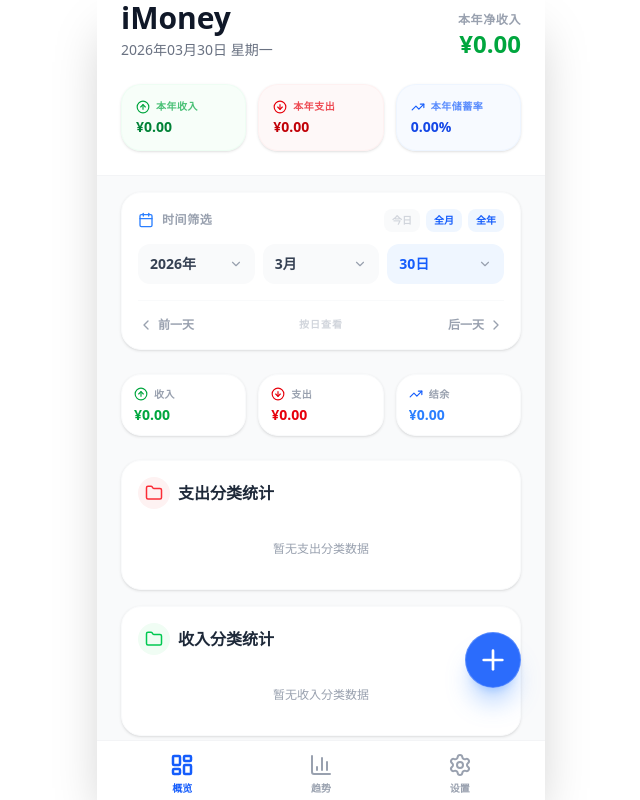
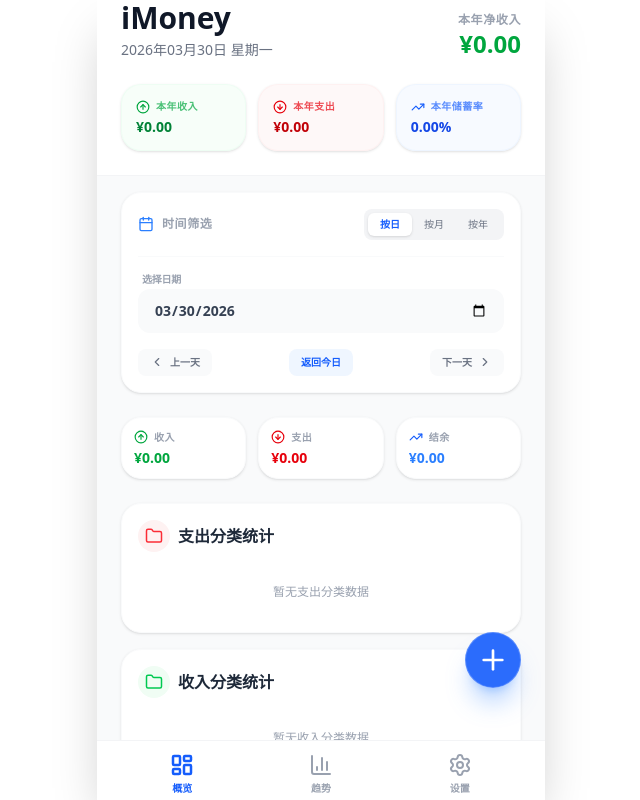
Before and after one commit to sufuwang/iMoney, a React (Vite) app: page / in a window 1280 px wide. Shown: the whole page, without its empty margins (319-959 px from the left). Built offline with nearby package versions, Linux system fonts and the light colour scheme.

Commit message:
feat: date filter

```diff
--- a/src/App.tsx
+++ b/src/App.tsx
@@ -1123,153 +1123,92 @@
       <main ref={mainRef} className="flex-1 overflow-y-auto px-6 py-4 scrollbar-hide overscroll-contain">
         {activeTab === 'history' && (
           <div className="space-y-6 pb-32">
-            {/* Cascading Date Selector */}
             <div className="bg-white rounded-2xl p-4 shadow-sm border border-gray-50">
-              <div className="flex items-center justify-between mb-3">
+              <div className="flex items-center justify-between mb-4">
                 <div className="flex items-center gap-2">
                   <CalendarIcon size={16} className="text-blue-500" />
                   <span className="text-xs font-bold text-gray-400 uppercase tracking-wider">时间筛选</span>
                 </div>
-                <div className="flex items-center gap-1.5">
-                  {/* 今日 */}
-                  {(!isSameDay(historyDate, new Date()) || historyView !== 'day') ? (
-                    <button
-                      onClick={() => {
-                        setHistoryDate(new Date());
-                        setHistoryView('day');
-                      }}
-                      className="text-[10px] font-bold text-blue-600 bg-blue-50 px-2 py-1 rounded-lg active:scale-95 transition-all"
-                    >
-                      今日
-                    </button>
-                  ) : (
-                    <div className="text-[10px] font-bold text-gray-300 bg-gray-50 px-2 py-1 rounded-lg">今日</div>
-                  )}
-                  {/* 全月 */}
-                  {(!isSameMonth(historyDate, new Date()) || historyView !== 'month') ? (
-                    <button
-                      onClick={() => {
-                        setHistoryDate(new Date());
-                        setHistoryView('month');
-                      }}
-                      className="text-[10px] font-bold text-blue-600 bg-blue-50 px-2 py-1 rounded-lg active:scale-95 transition-all"
-                    >
-                      全月
-                    </button>
-                  ) : (
-                    <div className="text-[10px] font-bold text-gray-300 bg-gray-50 px-2 py-1 rounded-lg">全月</div>
-                  )}
-                  {/* 全年 */}
-                  {(!isSameYear(historyDate, new Date()) || historyView !== 'year') ? (
-                    <button
-                      onClick={() => {
-                        setHistoryDate(new Date());
-                        setHistoryView('year');
-                      }}
-                      className="text-[10px] font-bold text-blue-600 bg-blue-50 px-2 py-1 rounded-lg active:scale-95 transition-all"
-                    >
-                      全年
-                    </button>
-                  ) : (
-                    <div className="text-[10px] font-bold text-gray-300 bg-gray-50 px-2 py-1 rounded-lg">全年</div>
-                  )}
-                </div>
-              </div>
-
-              <div className="grid grid-cols-3 gap-2">
-                {/* Year Select */}
-                <div className="relative group">
-                  <select
-                    value={historyDate.getFullYear()}
-                    onChange={(e) => {
-                      const newDate = new Date(historyDate);
-                      newDate.setFullYear(parseInt(e.target.value));
-                      setHistoryDate(newDate);
-                    }}
-                    className="w-full bg-gray-50 border-none rounded-xl px-3 py-2.5 text-sm font-bold text-gray-700 appearance-none focus:ring-0 focus:outline-none transition-all cursor-pointer"
-                  >
-                    {years.map(y => <option key={y} value={y}>{y}年</option>)}
-                  </select>
-                  <div className="absolute right-3 top-1/2 -translate-y-1/2 pointer-events-none text-gray-400">
-                    <ChevronRight size={14} className="rotate-90" />
-                  </div>
-                </div>
-
-                {/* Month Select */}
-                <div className="relative group">
-                  <select
-                    value={historyView === 'year' ? 'all' : historyDate.getMonth() + 1}
+                <div className="flex bg-gray-100 p-1 rounded-lg">
+                  {(['day', 'month', 'year'] as const).map(v => (
+                    <button
+                      key={v}
+                      onClick={() => setHistoryView(v)}
+                      className={cn(
+                        "px-3 py-1 text-[10px] rounded-md transition-all",
+                        historyView === v ? "bg-white shadow-sm text-blue-600 font-bold" : "text-gray-500"
+                      )}
+                    >
+                      {v === 'day' ? '按日' : v === 'month' ? '按月' : '按年'}
+                    </button>
+                  ))}
+                </div>
+              </div>
+
+              <div className="pt-2 border-t border-gray-50 mt-2">
+                <div className="space-y-1.5">
+                  <label className="text-[10px] text-gray-400 font-bold ml-1 uppercase tracking-tight">选择日期</label>
+                  <div className="relative">
+                    {historyView === 'day' ? (
+                      <input
+                        type="date"
+                        value={format(historyDate, 'yyyy-MM-dd')}
                         onChange={(e) => {
                           const val = e.target.value;
-                      if (val === 'all') {
-                        setHistoryView('year');
-                      } else {
-                        const newDate = new Date(historyDate);
-                        newDate.setMonth(parseInt(val) - 1);
-                        setHistoryDate(newDate);
-                        if (historyView === 'year') setHistoryView('month');
-                      }
-                    }}
-                    className={cn(
-                      "w-full bg-gray-50 border-none rounded-xl px-3 py-2.5 text-sm font-bold appearance-none focus:ring-0 focus:outline-none transition-all cursor-pointer",
-                      historyView === 'year' ? "text-blue-600 bg-blue-50" : "text-gray-700"
-                    )}
-                  >
-                    <option value="all">全年</option>
-                    {months.map(m => <option key={m} value={m}>{m}月</option>)}
-                  </select>
-                  <div className="absolute right-3 top-1/2 -translate-y-1/2 pointer-events-none text-gray-400">
-                    <ChevronRight size={14} className="rotate-90" />
-                  </div>
-                </div>
-
-                {/* Day Select */}
-                <div className="relative group">
-                  <select
-                    disabled={historyView === 'year'}
-                    value={historyView === 'month' ? 'all' : historyDate.getDate()}
+                          if (val) setHistoryDate(new Date(val));
+                        }}
+                        className="w-full bg-gray-50 border-none rounded-xl px-4 py-3 text-sm font-bold text-gray-700 focus:ring-2 focus:ring-blue-100 transition-all outline-none appearance-none"
+                      />
+                    ) : historyView === 'month' ? (
+                      <input
+                        type="month"
+                        value={format(historyDate, 'yyyy-MM')}
                         onChange={(e) => {
                           const val = e.target.value;
-                      if (val === 'all') {
-                        setHistoryView('month');
-                      } else {
-                        const newDate = new Date(historyDate);
-                        newDate.setDate(parseInt(val));
-                        setHistoryDate(newDate);
-                        setHistoryView('day');
-                      }
-                    }}
-                    className={cn(
-                      "w-full bg-gray-50 border-none rounded-xl px-3 py-2.5 text-sm font-bold appearance-none focus:ring-0 focus:outline-none transition-all cursor-pointer disabled:opacity-30",
-                      (historyView === 'day' || historyView === 'month') ? "text-blue-600 bg-blue-50" : "text-gray-700"
-                    )}
-                  >
-                    <option value="all">全月</option>
-                    {daysInMonth.map(d => <option key={d} value={d}>{d}日</option>)}
+                          if (val) setHistoryDate(new Date(val + '-01'));
+                        }}
+                        className="w-full bg-gray-50 border-none rounded-xl px-4 py-3 text-sm font-bold text-gray-700 focus:ring-2 focus:ring-blue-100 transition-all outline-none appearance-none"
+                      />
+                    ) : (
+                      <select
+                        value={format(historyDate, 'yyyy')}
+                        onChange={(e) => {
+                          const val = e.target.value;
+                          if (val) setHistoryDate(new Date(`${val}-01-01`));
+                        }}
+                        className="w-full bg-gray-50 border-none rounded-xl px-4 py-3 text-sm font-bold text-gray-700 focus:ring-2 focus:ring-blue-100 transition-all outline-none appearance-none"
+                      >
+                        {Array.from({ length: (new Date().getFullYear() + 10) - 2000 + 1 }, (_, i) => 2000 + i).map(year => (
+                          <option key={year} value={year}>{year} 年</option>
+                        ))}
                       </select>
-                  <div className="absolute right-3 top-1/2 -translate-y-1/2 pointer-events-none text-gray-400">
-                    <ChevronRight size={14} className="rotate-90" />
-                  </div>
-                </div>
-              </div>
-
-              {/* Quick Navigation */}
-              <div className="flex items-center justify-between mt-4 pt-4 border-t border-gray-50">
+                    )}
+                  </div>
+                </div>
+
+                {/* Quick Navigation Controls */}
+                <div className="flex items-center justify-between mt-4">
                   <button
                     onClick={() => {
                       if (historyView === 'day') setHistoryDate(subDays(historyDate, 1));
                       else if (historyView === 'month') setHistoryDate(subMonths(historyDate, 1));
                       else setHistoryDate(subYears(historyDate, 1));
                     }}
-                  className="flex items-center gap-1 text-xs font-bold text-gray-400 hover:text-blue-600 transition-colors"
-                >
-                  <ChevronLeft size={16} />
-                  前一{historyView === 'day' ? '天' : historyView === 'month' ? '月' : '年'}
-                </button>
-
-                <div className="text-[10px] font-bold text-gray-300 uppercase tracking-widest">
-                  {historyView === 'day' ? '按日查看' : historyView === 'month' ? '按月查看' : '按年查看'}
-                </div>
+                    className="flex items-center gap-1.5 px-3 py-1.5 bg-gray-50 hover:bg-gray-100 rounded-lg text-[10px] font-bold text-gray-500 transition-all active:scale-95"
+                  >
+                    <ChevronLeft size={14} />
+                    上一{historyView === 'day' ? '天' : historyView === 'month' ? '月' : '年'}
+                  </button>
+
+                  <button
+                    onClick={() => {
+                      setHistoryDate(new Date());
+                      setHistoryView('day');
+                    }}
+                    className="px-3 py-1.5 bg-blue-50 hover:bg-blue-100 rounded-lg text-[10px] font-bold text-blue-600 transition-all active:scale-95"
+                  >
+                    返回今日
+                  </button>
 
                   <button
                     onClick={() => {
@@ -1277,11 +1216,12 @@
                       else if (historyView === 'month') setHistoryDate(addMonths(historyDate, 1));
                       else setHistoryDate(addYears(historyDate, 1));
                     }}
-                  className="flex items-center gap-1 text-xs font-bold text-gray-400 hover:text-blue-600 transition-colors"
-                >
-                  后一{historyView === 'day' ? '天' : historyView === 'month' ? '月' : '年'}
-                  <ChevronRight size={16} />
-                </button>
+                    className="flex items-center gap-1.5 px-3 py-1.5 bg-gray-50 hover:bg-gray-100 rounded-lg text-[10px] font-bold text-gray-500 transition-all active:scale-95"
+                  >
+                    下一{historyView === 'day' ? '天' : historyView === 'month' ? '月' : '年'}
+                    <ChevronRight size={14} />
+                  </button>
+                </div>
               </div>
             </div>
 
```
Lines whose indentation alone changed are shown as unchanged.
